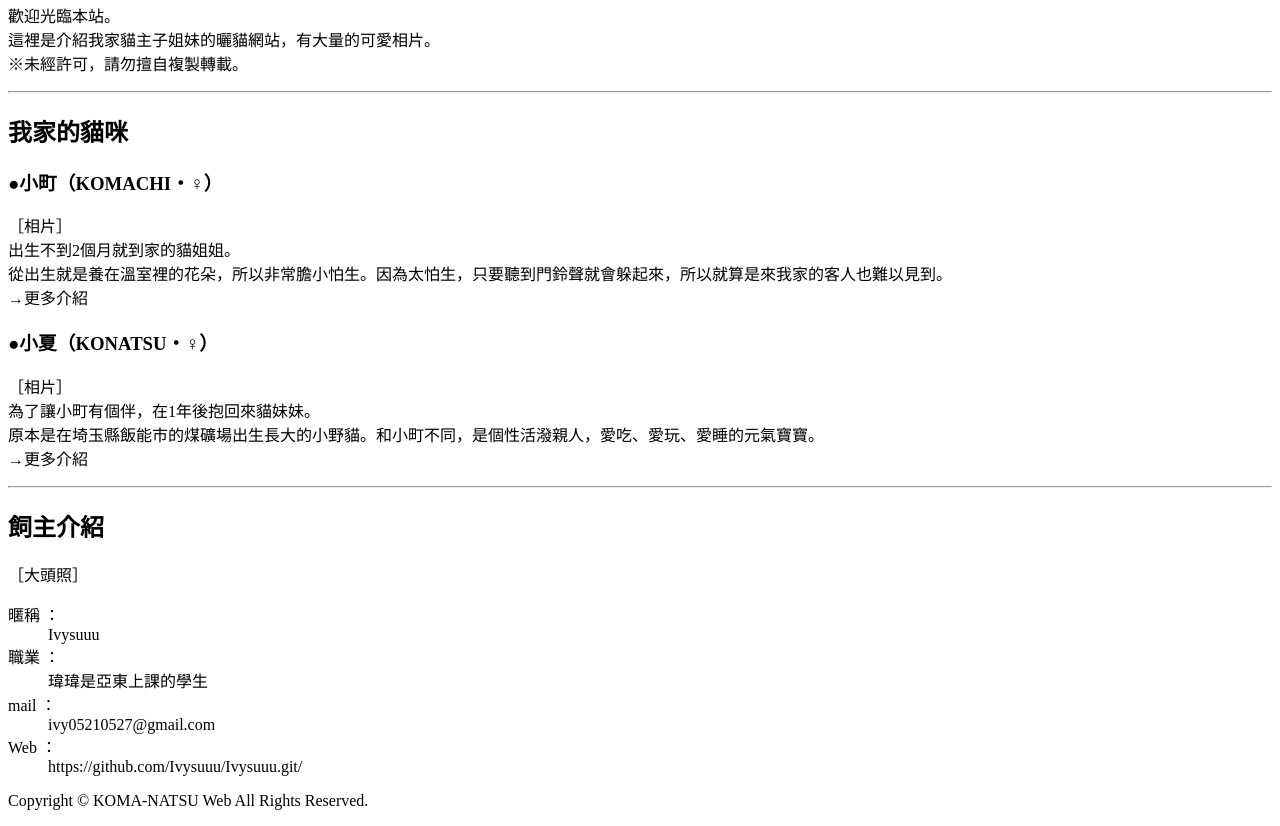
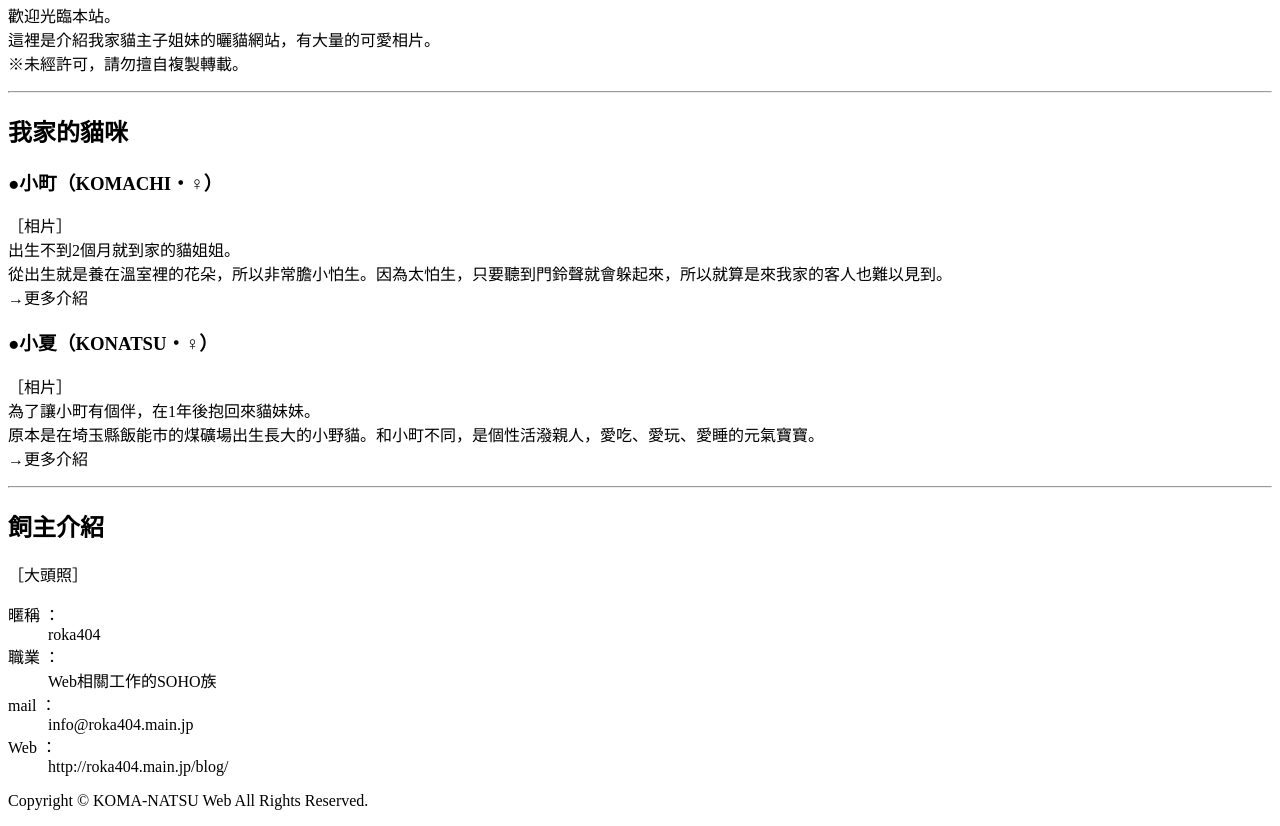
Before and after one commit to Ivysuuu/Ivysuuu, a plain HTML site: page index.html in a window 1280 px wide. Shown: the part 282-1108 px from the top of the page. Drawn offline with Linux system fonts and the light colour scheme.

Commit message:
Add files via upload

```diff
--- a/index.html
+++ b/index.html
@@ -37,10 +37,10 @@
     <h2>飼主介紹</h2>
     <p>［大頭照］</p>
     <dl>
-        <dt>暱稱 ：</dt><dd>Ivysuuu</dd>
-        <dt>職業 ：</dt><dd>瑋瑋是亞東上課的學生</dd>
-        <dt>mail ：</dt><dd>ivy05210527@gmail.com</dd>
-        <dt>Web ：</dt><dd>https://github.com/Ivysuuu/Ivysuuu.git/</dd>
+        <dt>暱稱 ：</dt><dd>roka404</dd>
+        <dt>職業 ：</dt><dd>Web相關工作的SOHO族</dd>
+        <dt>mail ：</dt><dd>info@roka404.main.jp</dd>
+        <dt>Web ：</dt><dd>http://roka404.main.jp/blog/</dd>
     </dl>
     <footer>
         <p>Copyright © KOMA-NATSU Web All Rights Reserved.</p>
```
